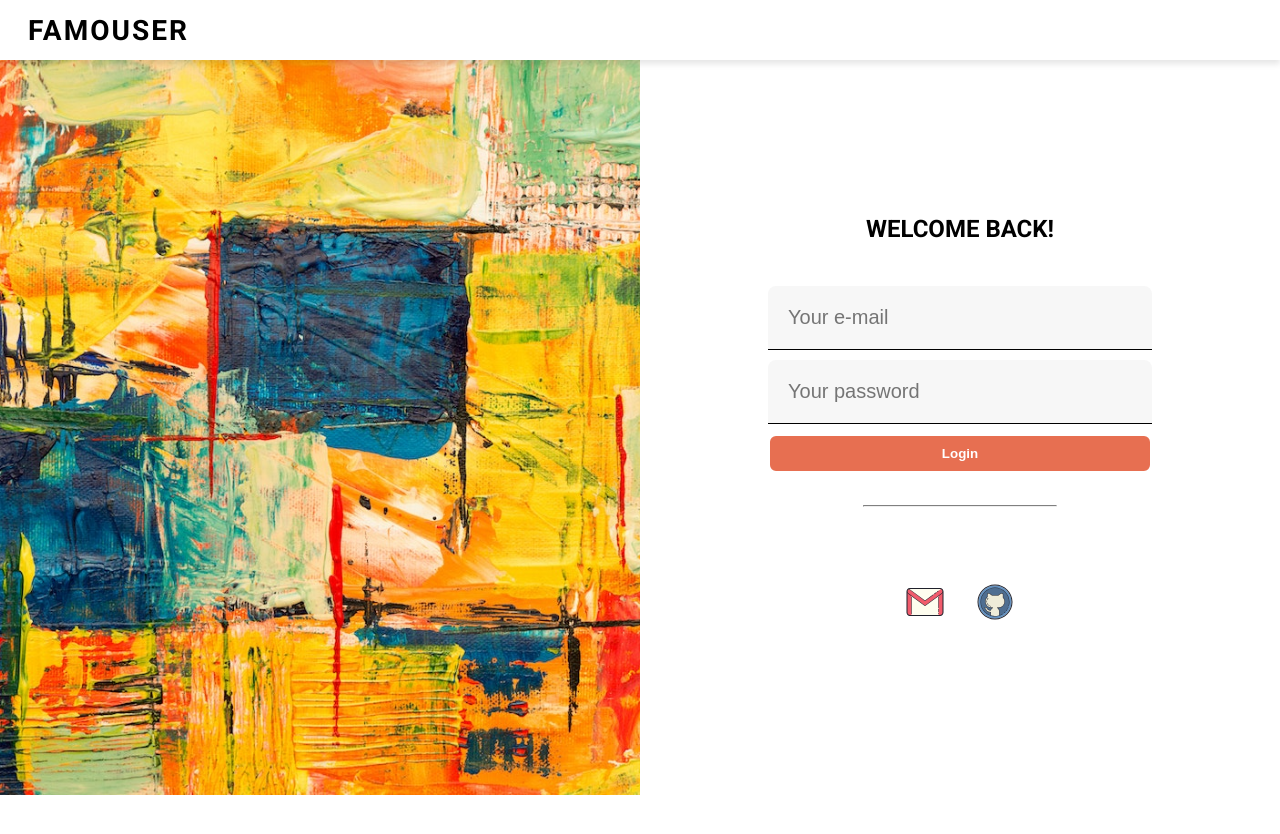
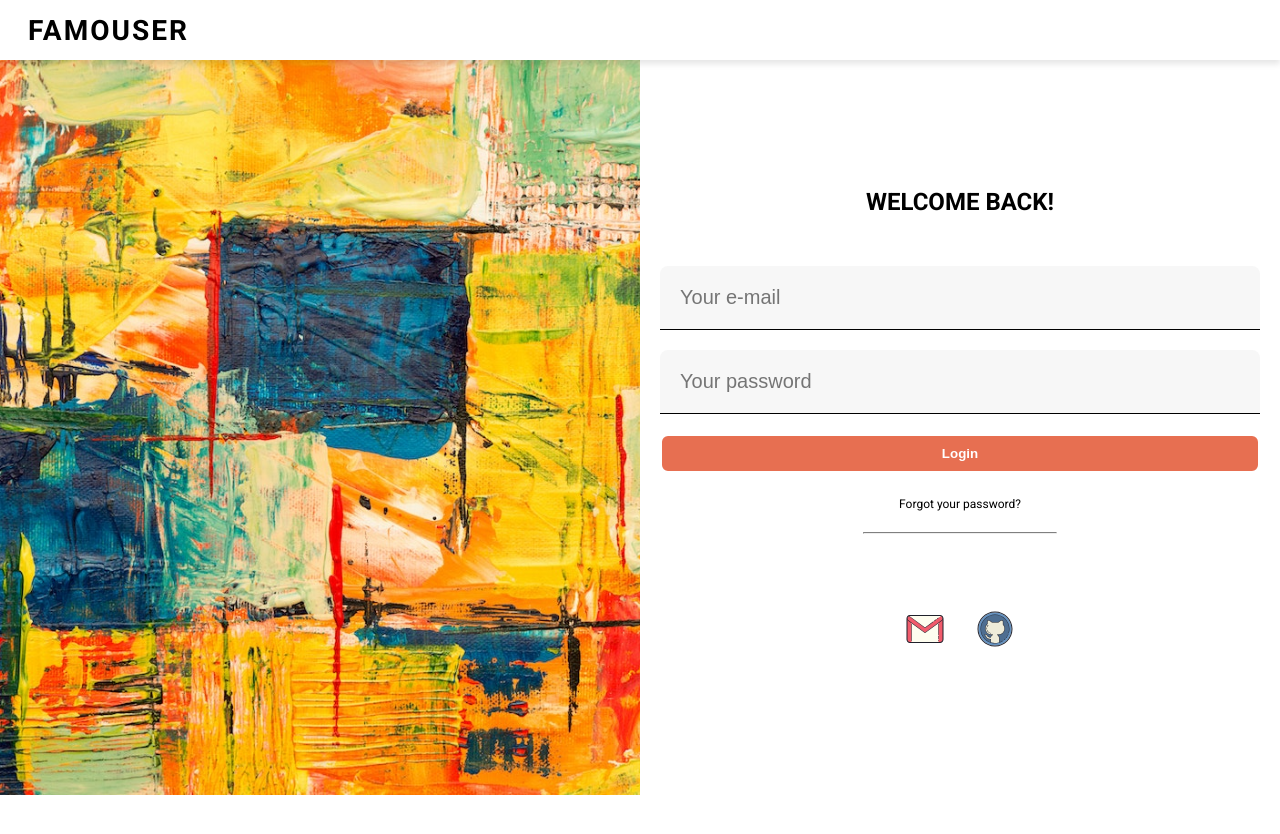
Before and after one commit to agustingorgni/famouser, a React (Vite) app: page /famouser/login in a window 1280 px wide. Shown: the top 834 px of the page. Before the commit the page ends 800 px from the top, so only its background shows below. Built offline with nearby package versions, Linux system fonts and the light colour scheme; no server answers.

Commit message:
feature(Login): login and recover form added

```diff
--- a/src/actions/index.jsx
+++ b/src/actions/index.jsx
@@ -1,4 +1,4 @@
-import { signInWithEmailAndPassword, signInWithPopup } from 'firebase/auth';
+import { sendPasswordResetEmail, signInWithEmailAndPassword, signInWithPopup } from 'firebase/auth';
 
 import { auth, googleProvider, githubProvider } from '../../firebase';
 import { addToFavorites, removeFavorite, storeFavorites } from '../utils/functions/favorites';
@@ -49,9 +49,14 @@ export async function LoginAction({ request }) {
     };
 
     try {
-        const { user } = external ? await signInWithPopup(auth, PROVIDER[external]) : await signInWithEmailAndPassword(auth, email, password);
-        await storeFavorites(user.uid);
-        return { status: OK, user: user.uid, redirect: INDEX };
+        if (external === 'recover') {
+            await sendPasswordResetEmail(auth, email);
+            return { status: OK, message: 'Email sent' };
+        } else {
+            const { user } = external ? await signInWithPopup(auth, PROVIDER[external]) : await signInWithEmailAndPassword(auth, email, password);
+            await storeFavorites(user.uid);
+            return { status: OK, user: user.uid, redirect: INDEX };
+        }
     } catch(error) {
         const message = firebaseErrorExtractor(error) || GENERIC_ERROR
         return { status: ERROR, message };
--- /dev/null
+++ b/src/components/Close/index.jsx
@@ -0,0 +1,23 @@
+import PropTypes from 'prop-types';
+import React from 'react';
+
+const Close = ({ width, height }) => (
+    <svg width={width} height={height} viewBox="0 0 24 24" fill="none" xmlns="http://www.w3.org/2000/svg">
+        <path d="M10.0303 8.96965C9.73741 8.67676 9.26253 8.67676 8.96964 8.96965C8.67675 9.26255 8.67675 9.73742 8.96964 10.0303L10.9393 12L8.96966 13.9697C8.67677 14.2625 8.67677 14.7374 8.96966 15.0303C9.26255 15.3232 9.73743 15.3232 10.0303 15.0303L12 13.0607L13.9696 15.0303C14.2625 15.3232 14.7374 15.3232 15.0303 15.0303C15.3232 14.7374 15.3232 14.2625 15.0303 13.9696L13.0606 12L15.0303 10.0303C15.3232 9.73744 15.3232 9.26257 15.0303 8.96968C14.7374 8.67678 14.2625 8.67678 13.9696 8.96968L12 10.9393L10.0303 8.96965Z" fill="#1C274C" />
+        <path fillRule="evenodd" clipRule="evenodd" d="M12 1.25C6.06294 1.25 1.25 6.06294 1.25 12C1.25 17.9371 6.06294 22.75 12 22.75C17.9371 22.75 22.75 17.9371 22.75 12C22.75 6.06294 17.9371 1.25 12 1.25ZM2.75 12C2.75 6.89137 6.89137 2.75 12 2.75C17.1086 2.75 21.25 6.89137 21.25 12C21.25 17.1086 17.1086 21.25 12 21.25C6.89137 21.25 2.75 17.1086 2.75 12Z" fill="#1C274C" />
+    </svg>
+);
+
+Close.propTypes = {
+    width: PropTypes.number,
+    height: PropTypes.number,
+};
+
+Close.defaultProps = {
+    width: 50,
+    height: 50,
+};
+
+export {
+    Close
+};
--- a/src/pages/Login/index.jsx
+++ b/src/pages/Login/index.jsx
@@ -9,9 +9,10 @@ import { Divider } from '../../components/Divider';
 import { GmailIcon } from '../../components/GmailIcon';
 import { useLogin } from './useLogin';
 import { GithubIcon } from '../../components/GithubIcon';
+import { Close } from '../../components/Close';
 
 export const Login = () => {
-    useLogin();
+    const { showResetForm, changeResetFormVisibility } = useLogin();
 
     return (
         <section className={styles.login}>
@@ -19,18 +20,28 @@ export const Login = () => {
                 <img src='/famouser/img/login.jpg' alt="login cover" height="100%" width="100%" loading='lazy' />
             </div>
             <div className={styles.login__content}>
+                <div className={`${styles.login__form} ${showResetForm ? styles['login__form--hidden'] : styles['login__form--visible']}`}>
                     <h2 className={styles.login__title}>Welcome back!</h2>
-                <Form className={styles.form} method='post'>
+                    <Form style={{ display: 'flex', flexFlow: 'column nowrap', gap: 20, padding: 20 }} method='post'>
                         <Input style='outline' className={styles.login__input} placeholder='Your e-mail' name='email' type='text' />
                         <Input style='outline' className={styles.login__input} placeholder='Your password' name='password' type='password' />
                         <Button style='danger' className={styles.login__button} type='submit'>Login</Button>
                     </Form>
+                    <span className={styles.login__forgot} onClick={changeResetFormVisibility}>Forgot your password?</span>
                     <Divider className={styles.login__divider} />
                     <Form method='post'>
                         <Button style="unestiled" name="external" value="gmail" type='submit'><GmailIcon /></Button>
                         <Button style="unestiled" name="external" value="github" type='submit'><GithubIcon /></Button>
                     </Form>
                 </div>
+                <div className={`${styles['login__recover-form']} ${showResetForm ? styles['login__recover-form--visible'] : styles['login__recover-form--hidden']}`}>
+                    <Button style="unestiled" onClick={changeResetFormVisibility} type='submit'><Close /></Button>
+                    <Form style={{ display: 'flex', flexFlow: 'column nowrap', gap: 20, padding: 20 }} className={styles.form} method='post'>
+                        <Input style='outline' className={styles.login__input} placeholder='Your e-mail' name='email' type='text' />
+                        <Button style='info' name="external" value="recover" className={styles.login__button} type='submit'>Recover account</Button>
+                    </Form>
+                </div>
+            </div>
         </section>
     );
 };
--- a/src/pages/Login/styles.module.scss
+++ b/src/pages/Login/styles.module.scss
@@ -18,6 +18,13 @@
 
     &__title {
         margin-bottom: 30px;
+        text-transform: uppercase;
+    }
+
+    &__forgot {
+        margin-top: 20px;
+        font-size: 12px;
+        cursor: pointer;
     }
 
     &__content {
@@ -25,7 +32,6 @@
         display: flex;
         flex-flow: column nowrap;
         justify-content: center;
-        text-transform: uppercase;
     }
 
     &__container {
@@ -34,7 +40,7 @@
         margin: 0 20%;
         padding: 50px;
         border-radius: 8px;
-        box-shadow: 0px 10px 15px -3px rgba(0,0,0,0.1);
+        box-shadow: 0px 10px 15px -3px rgba(0, 0, 0, 0.1);
 
         @media (max-width: 1000px) {
             margin: 0 5%;
@@ -46,15 +52,34 @@
         margin-bottom: 60px;
         width: 30%;
     }
-}
 
-.form {
-    display: flex;
-    gap: 10px;
-    padding: 2% 20%;
-    flex-flow: column nowrap;
+    &__form {
+        transition: transform 0.5s ease-in-out;
 
-    @media (max-width: 700px) {
-        padding: 2% 5%;
+        &--hidden {
+            transform: translateY(-100vh);
+        }
+
+        &--visible {
+            transform: translateY(0);
+        }
+    }
+
+    &__recover-form {
+        transition: transform 0.5s ease-in-out;
+        display: flex;
+        flex-flow: column nowrap;
+
+        &--hidden {
+            transform: translateY(0);
+            opacity: 0;
+            height: 0;
+        }
+
+        &--visible {
+            transform: translateY(-30vh);
+            opacity: 1;
+            height: auto;
+        }
     }
 }
--- a/src/pages/Login/useLogin.jsx
+++ b/src/pages/Login/useLogin.jsx
@@ -1,14 +1,16 @@
 import { useActionData, useNavigate, useSearchParams } from 'react-router-dom';
 
 import { useFamouserState } from '../../hooks/useFamouserState';
-import { useEffect } from 'react';
+import { useEffect, useState } from 'react';
 import { SHOW_SNACKBAR } from '../../utils/enums/actions';
 import { ERROR, OK } from '../../utils/enums/statuses';
 import { hideSnackbar } from '../../utils/functions/hideSnackbar';
+import { INDEX } from '../../utils/enums/links';
 
 export const useLogin = () => {
     const data = useActionData();
     const navigate = useNavigate();
+    const [showResetForm, setShowResetForm] = useState(false);
     const [searchParams] = useSearchParams();
     const { dispatch } = useFamouserState();
 
@@ -21,7 +23,22 @@ export const useLogin = () => {
             dispatch({ type: SHOW_SNACKBAR, payload: { type: ERROR, message: message } });
             hideSnackbar(dispatch);
         } else {
-            navigate(searchParams.get('callback') ? searchParams.get('callback') : redirect);
+            if (message) {
+                dispatch({ type: SHOW_SNACKBAR, payload: { type: 'success', message: message } });
+                hideSnackbar(dispatch);
+                navigate(INDEX);
+            } else {
+                navigate(searchParams.get('callback') ? searchParams.get('callback') : redirect);
+            }
         }
     }, [data, dispatch, navigate, searchParams]);
+
+    const changeResetFormVisibility = () => {
+        setShowResetForm(prev => !prev);
+    };
+
+    return {
+        changeResetFormVisibility,
+        showResetForm,
+    }
 };
```
Lines whose indentation alone changed are shown as unchanged.
